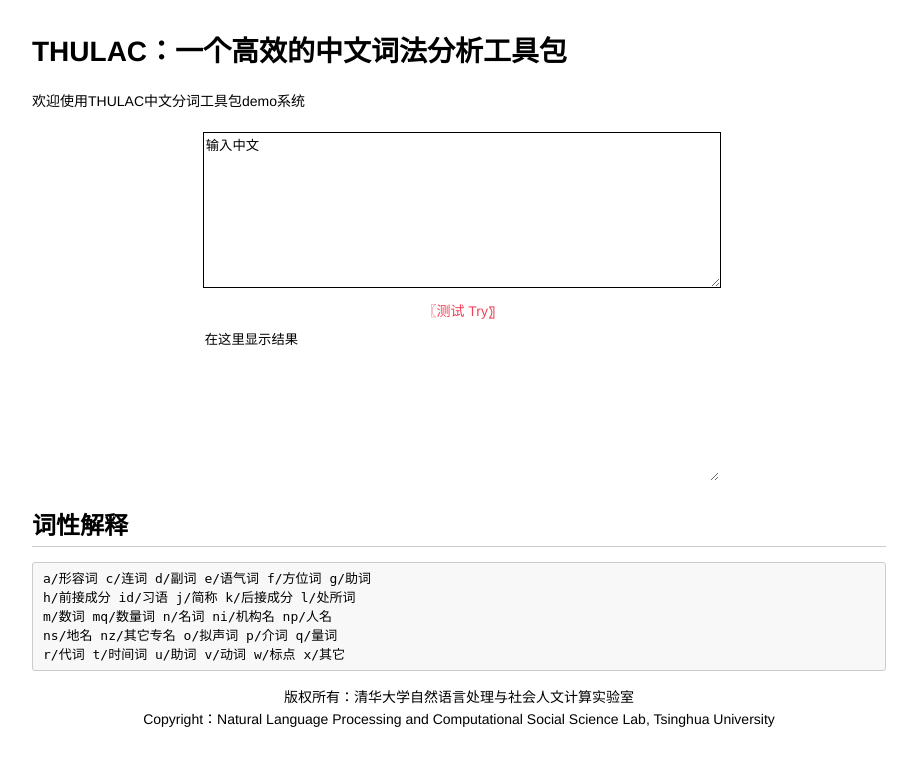
After one commit to gzp9595/THULAChtml, a Flask app: page /demo in a window 1280 px wide. The commit adds this page. Shown: the top 782 px of the page, without its empty margins (181-1098 px from the left). Run offline with Flask 2, Linux system fonts and the light colour scheme; some libraries are stand-ins or nearby versions.

Commit message:
add demo

```diff
--- a/run.py
+++ b/run.py
@@ -8,6 +8,7 @@ import string
 import time
 import MySQLdb
 import ConfigParser
+import codecs
 
 app = Flask(__name__)
 server_dir = os.path.dirname(os.path.realpath(__file__))
@@ -122,6 +123,22 @@ def sendMessage():
         return send_page("download.html")
 
 
+@app.route("/demo")
+def demo():
+    return send_page("demo.html")
+
+
+@app.route("/getResult", methods=['POST'])
+def getResult():
+    s = request.form['context']
+    s = s[:1000]
+    salt = ''.join(random.sample(string.ascii_letters + string.digits, 16))
+    f = codecs.open("temp/" + salt, "w", "utf-8")
+    f.write(s)
+    f.close()
+    ans = os.popen("./Algorithm/thulac -model_dir Algorithm/models <"+"temp/"+salt)
+    return ans.read()
+
 # @app.route("/getmarkdown")
 # def getMarkdown():
 #     f = open("txt/README.md","r")
--- /dev/null
+++ b/templates/demo.html
@@ -0,0 +1,62 @@
+<!doctype html>
+<html>
+<head>
+<link href="css/GitHub2.css" rel="stylesheet">
+<script src="js/jquery-2.1.1.min.js"></script>
+
+<meta charset="utf-8">
+<meta name="viewport" content="width=device-width, initial-scale=1.0, user-scalable=yes">
+<script>
+	$(document).ready(function(data){
+		 $("#test").click(function(){
+                $.post("/getResult", {"context":$("#sentence").val()},function(data){
+                	$("#output").empty();
+                	$("#output").append(data);
+                });
+          });
+	});
+</script>
+<title>THULAC：一个高效的中文词法分析工具包</title>
+
+</head>
+<body>
+<h1>THULAC：一个高效的中文词法分析工具包</h1>
+
+<p>欢迎使用THULAC中文分词工具包demo系统</p>
+
+	<div style="padding-left:20%;padding-right:20%;margin-top:20px;margin-left: auto; margin-right: auto;">
+
+            <textarea cols="50" rows="10" id="sentence" name="input_text" style="width:100%;BORDER-color:#000;">输入中文</textarea>
+            <br>
+    <div style="border-color:#ccc;border-top-style:solid;border-width:0px;text-align:center;">
+
+	<div style="cursor:pointer;
+	padding:5px;margin-top:5;margin-bottom:5;
+	color:rgb(240,65,85);
+	-moz-border-radius: 3px;
+	-webkit-border-radius: 3px;
+	-khtml-border-radius: 3px;
+	border-radius: 3px;
+	" id = "test" name = "test">
+			<span>〖测试 Try〗</span>
+	</div>
+	</div>
+    <textarea cols="50" rows="10" id="output" name="output_text" readonly="readonly" style="width:100%;BORDER-width:0px;">在这里显示结果</textarea>
+    </div>
+
+
+<h2>词性解释</h2>
+
+<pre><code>a/形容词 c/连词 d/副词 e/语气词 f/方位词 g/助词
+h/前接成分 id/习语 j/简称 k/后接成分 l/处所词
+m/数词 mq/数量词 n/名词 ni/机构名 np/人名
+ns/地名 nz/其它专名 o/拟声词 p/介词 q/量词
+r/代词 t/时间词 u/助词 v/动词 w/标点 x/其它
+</code></pre>
+
+<center>
+    版权所有：清华大学自然语言处理与社会人文计算实验室<br>Copyright：Natural Language Processing and Computational Social Science Lab, Tsinghua University<br>
+    <br>
+</center>
+</body>
+</html>
--- a/templates/readme.html
+++ b/templates/readme.html
@@ -340,7 +340,7 @@ sup {
 
 <pre><code>在当前路径下运行
 make
-会在bin/下得到thulac和train_c
+会在当前目录下得到thulac和train_c
 </code></pre>
 
 <h2>使用:</h2>
```
